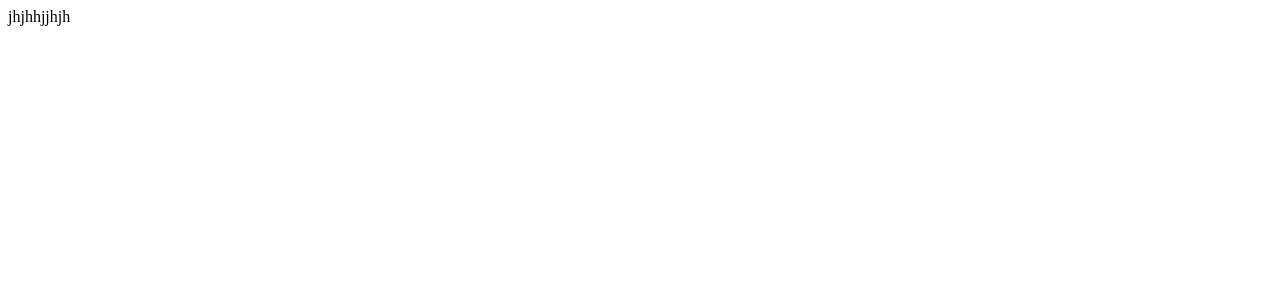
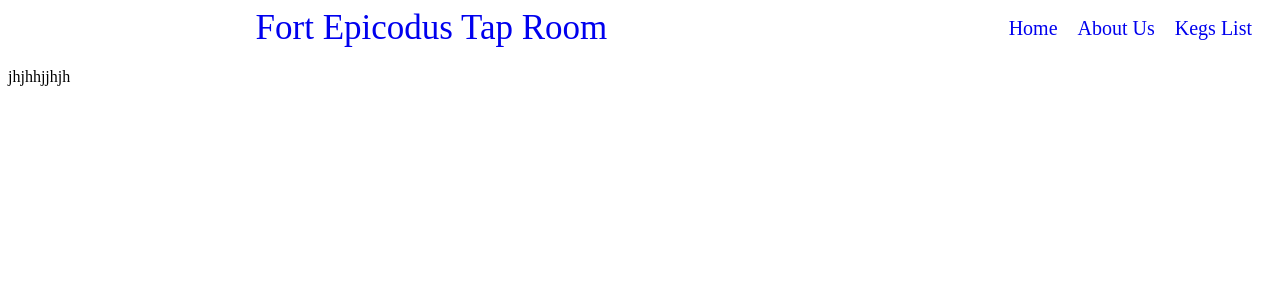
Before and after one commit to potrebichka/tap-room, a React app: page /#/ in a window 1280 px wide. Shown: the top 300 px of the page. Built offline with nearby package versions, Linux system fonts and the light colour scheme.

Commit message:
Add Header

```diff
--- a/src/components/App.jsx
+++ b/src/components/App.jsx
@@ -1,5 +1,6 @@
 import React from 'react';
 import { Switch, Route } from 'react-router-dom';
+import Header from './Header';
 import Main from './Main';
 import NotFound from './NotFound';
 import KegList from './KegList';
@@ -8,10 +9,10 @@ import KegList from './KegList';
 const App = () => {
     return (
         <div>
-            {/* <Header /> */}
+            <Header />
             <Switch>
                 <Route exact path='/' component={Main} />
-                <Route path='/keg-list' component={KegList} />
+                <Route path='/kegs-list' component={KegList} />
                 <Route component={NotFound} />
             </Switch>
         </div>
--- /dev/null
+++ b/src/components/Header.jsx
@@ -0,0 +1,43 @@
+import React from 'react'
+import { Link } from 'react-router-dom'
+
+const Header = () => {
+    const header = {
+        marginBottom: '20px',
+        padding: '20px;'
+    }
+    const tapRoomName = {
+        fontSize: '35px',
+        marginRight: '20px',
+        textDecoration: 'none',
+        width: '40%',
+        margin: '0 auto',
+        display: 'block'
+    }
+
+    const nav = {
+        display: 'flex',
+        justifyContent: 'flex-end',
+        alignItems: 'center'
+    }
+
+    const spacing = {
+        fontSize: '20px',
+        marginRight: '20px',
+        textDecoration: 'none'
+    }
+    return (
+        <header style={header}>
+            <nav style={nav}>
+                <Link to='/' style={tapRoomName}>Fort Epicodus Tap Room</Link>
+                <Link to='/' style={spacing}>Home</Link>
+                <Link to='/about-us' style={spacing}>About Us</Link>
+                <Link to='/kegs-list' style={spacing}>Kegs List</Link>
+                {/* <Link to='/portfolio' style={spacing}>Portfolio</Link>
+                <Link to='/events' style={spacing}>Events</Link> */}
+            </nav>
+        </header>
+    )
+}
+
+export default Header
--- a/src/components/KegList.jsx
+++ b/src/components/KegList.jsx
@@ -17,7 +17,7 @@ const KegList = () => {
     // }
     return (
         <div style={kegListStyling}>
-            <h1>List of availbale kegs:</h1>
+            <h1>List of available kegs:</h1>
             <Keg name="Gold" brand="Saint Archer Brewing Company" price={7.00} alcoholContent={4.2}/>
             <Keg name="Insignia" brand="Mystic Brewery" price={8.50} alcoholContent={5.0}/>
             <Keg name="Easy Jack" brand="Firestone Walker Brewing Company" price={7.50} alcoholContent={4.0} ibu={47}/>
```
